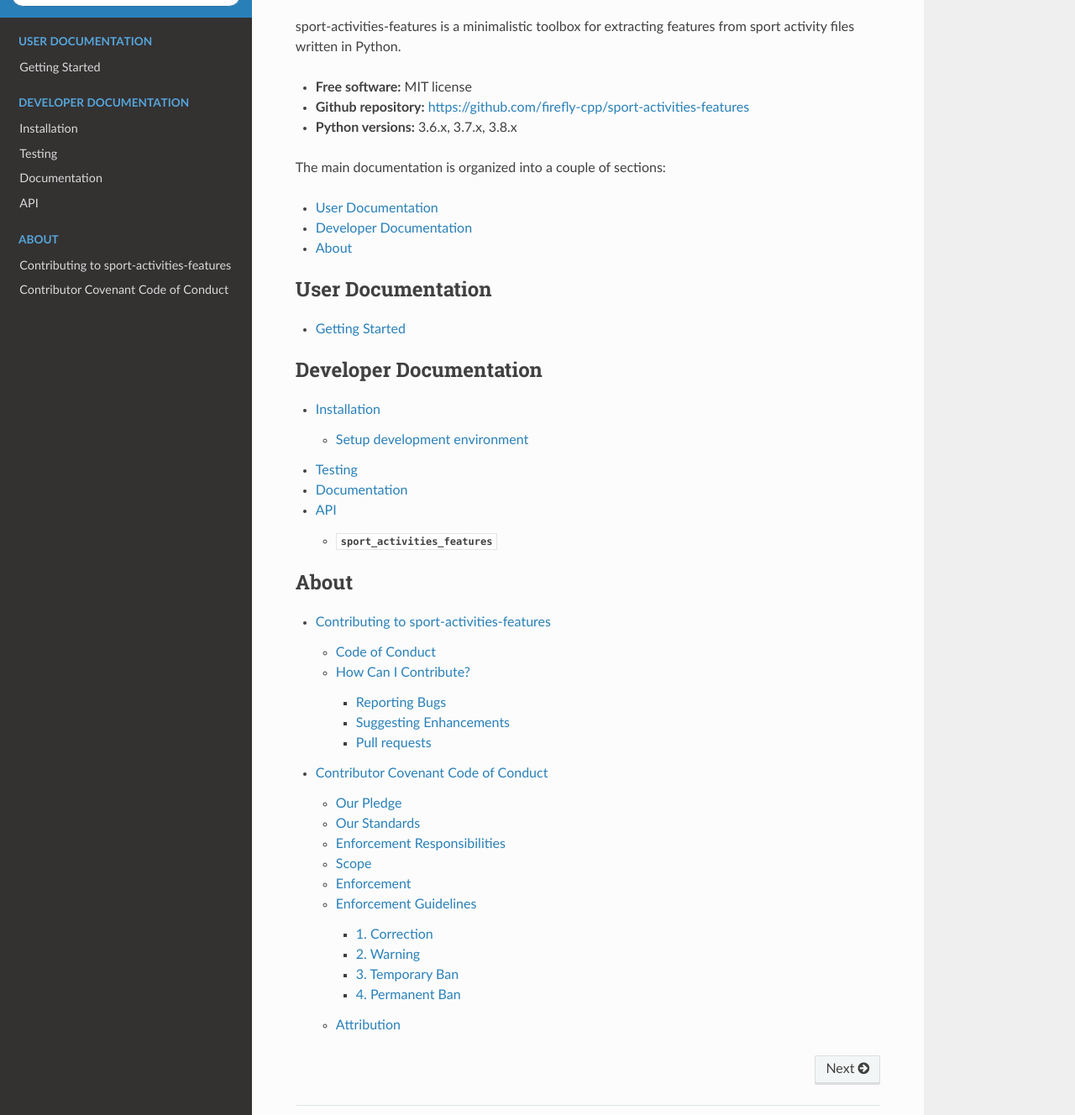
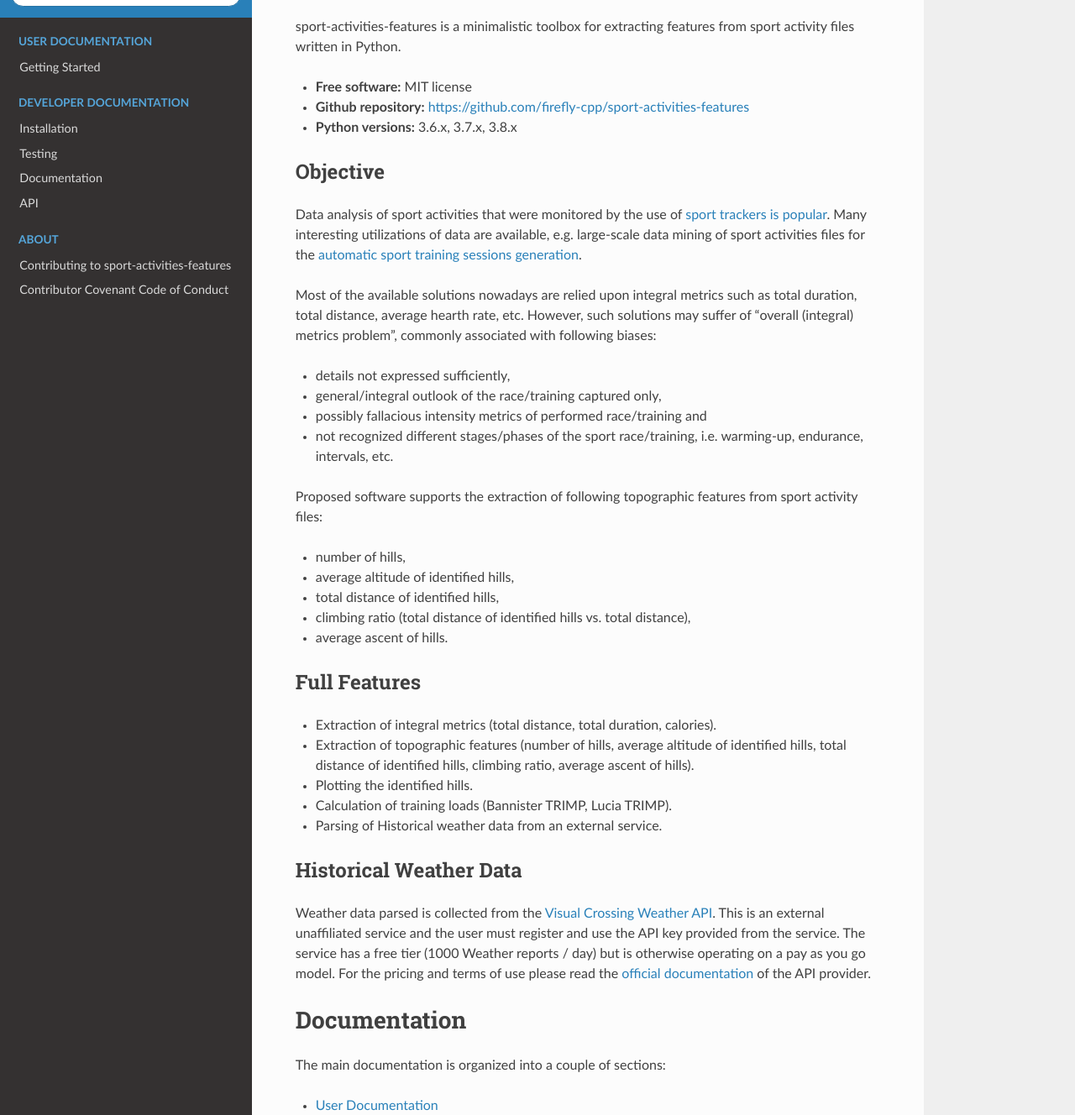
Before and after one commit to firefly-cpp/sport-activities-features, a Sphinx documentation site: the page built from docs/index.rst, in a window 1280 px wide and 1400 px high, scrolled down 192 px, cut to the strip 72-1400 px from the top of the window. Shown: the whole strip at 84% size. Built offline with Sphinx 7.4.7 and the Read the Docs theme 2.0.0, drawn with Linux system fonts in a browser that asks for light colours.

```diff
--- a/docs/index.rst
+++ b/docs/index.rst
@@ -8,6 +8,48 @@ sport-activities-features is a minimalistic toolbox for extracting features from
 * **Free software:** MIT license
 * **Github repository:** https://github.com/firefly-cpp/sport-activities-features
 * **Python versions:** 3.6.x, 3.7.x, 3.8.x
+
+Objective
+---------
+
+Data analysis of sport activities that were monitored by the use of `sport trackers is popular <http://iztok-jr-fister.eu/static/publications/42.pdf>`_.
+Many interesting utilizations of data are available, e.g. large-scale data mining of sport activities files for the `automatic sport training sessions generation <http://iztok-jr-fister.eu/static/publications/189.pdf>`_.
+
+Most of the available solutions nowadays are relied upon integral metrics such as total duration, total distance, average hearth rate, etc. However,
+such solutions may suffer of "overall (integral) metrics problem", commonly associated with following biases:
+
+* details not expressed sufficiently,
+* general/integral outlook of the race/training captured only,
+* possibly fallacious intensity metrics of performed race/training and
+* not recognized different stages/phases of the sport race/training, i.e. warming-up, endurance, intervals, etc.
+
+Proposed software supports the extraction of following topographic features from sport activity files:
+
+* number of hills,
+* average altitude of identified hills,
+* total distance of identified hills,
+* climbing ratio (total distance of identified hills vs. total distance),
+* average ascent of hills.
+
+Full Features
+-------------
+
+* Extraction of integral metrics (total distance, total duration, calories).
+* Extraction of topographic features (number of hills, average altitude of identified hills, total distance of identified hills, climbing ratio, average ascent of hills).
+* Plotting the identified hills.
+* Calculation of training loads (Bannister TRIMP, Lucia TRIMP).
+* Parsing of Historical weather data from an external service.
+
+Historical Weather Data
+-----------------------
+
+Weather data parsed is collected from the `Visual Crossing Weather API <https://www.visualcrossing.com/>`_.
+This is an external unaffiliated service and the user must register and use the API key provided from the service.
+The service has a free tier (1000 Weather reports / day) but is otherwise operating on a pay as you go model.
+For the pricing and terms of use please read the `official documentation <https://www.visualcrossing.com/weather-data-editions>`_ of the API provider.
+
+Documentation
+=============
 
 The main documentation is organized into a couple of sections:
 
```
Also changed, not shown: docs/getting_started.rst (+18 -0 lines), 1 other file.
